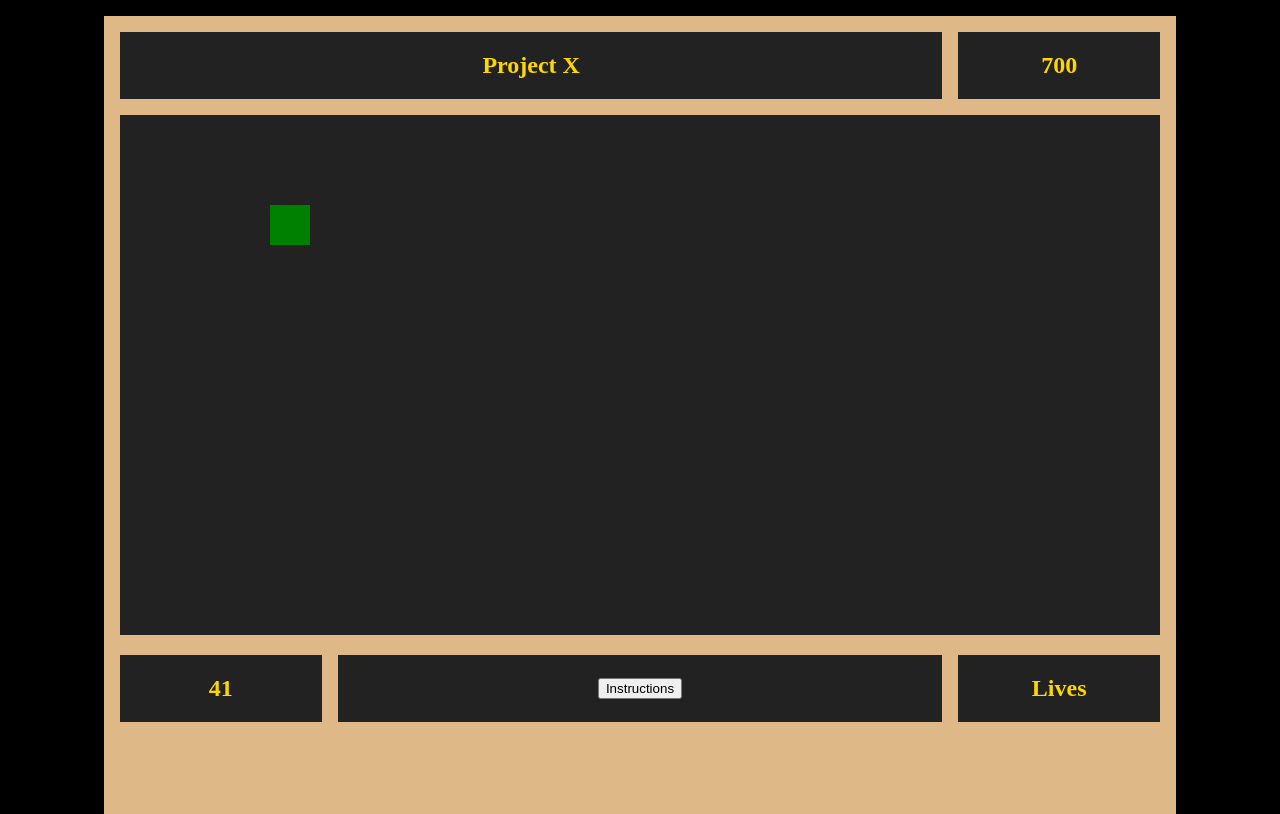
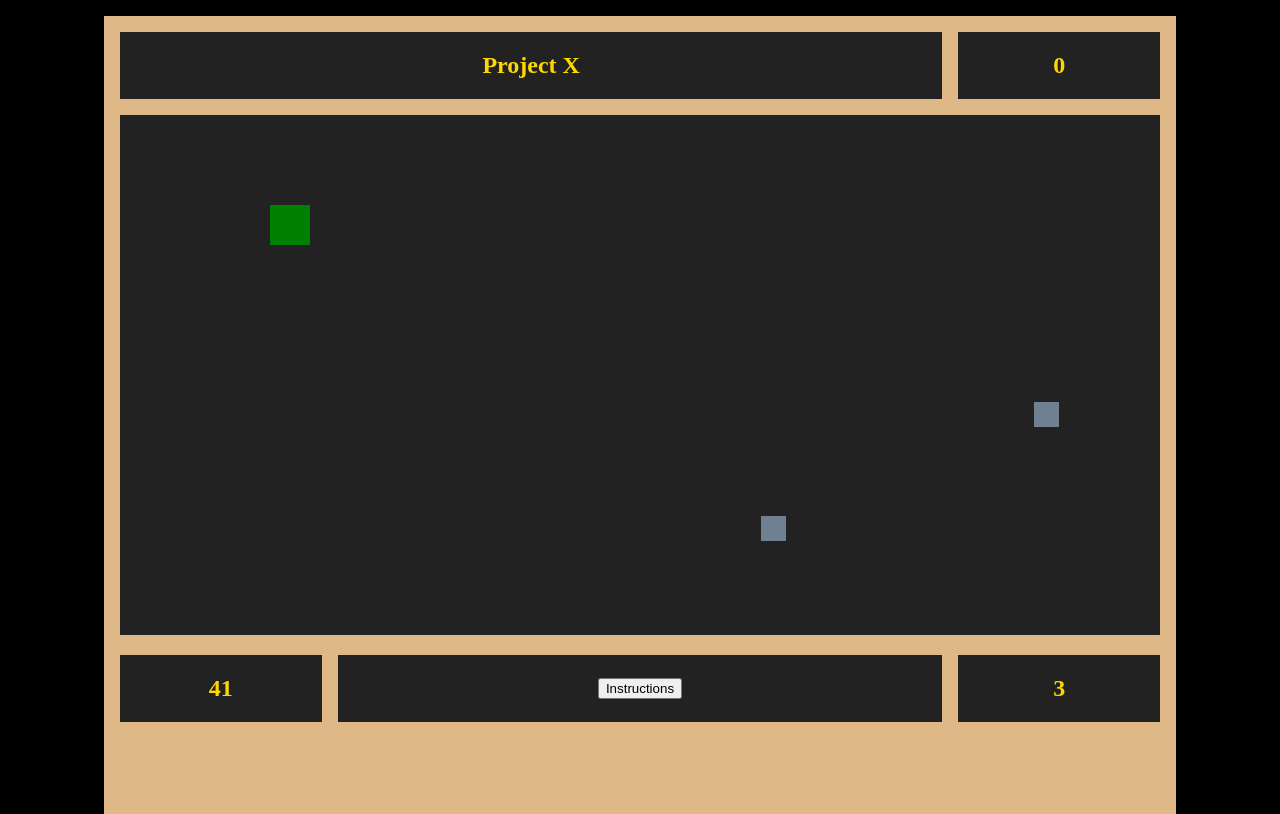
Before and after one commit to Ellehcim23/Continuance-game, a plain HTML site: page index.html in a window 1280 px wide. Drawn offline with Linux system fonts and the light colour scheme.

Commit message:
fix: fix bug affecting timing of functions

```diff
--- a/index.html
+++ b/index.html
@@ -14,10 +14,11 @@
         <aside id="top-c"><h2 id="score">0</h2></aside>
         <main>
             <canvas id="game"></canvas>
+
         </main>
         <aside id="b-left"><h2 id="timer">Time</h2></aside>
         <aside id="b-middle"><button id="instructions">Instructions</button></aside>
-        <aside id="b-right"><h2 id="lives">Lives</h2></aside>
+        <aside id="b-right"><h2 id="lives">3</h2></aside>
 
 
     </div>
--- a/js/app.js
+++ b/js/app.js
@@ -6,31 +6,21 @@ const instructions = document.getElementById('instructions');
 const ctx = game.getContext('2d');
 let mine1;
 let mine2;
-let mine3;
-let mine4;
-let mine5;
-let mine6;
-let mine7;
-let mine8;
+// let mine3;
+// let mine4;
 let soldier;
 
 window.addEventListener('DOMContentLoaded', () => {
-    mine1 = new Mine (10, 20, 'slategrey', 25, 25);
-    mine2 = new Mine (275, 20, 'slategrey', 25, 25);
-    mine3 = new Mine (10, 100, 'slategrey', 25, 25);
-    mine4 = new Mine (275, 100, 'slategrey', 25, 25);
-    mine5 = new Mine (400, 100, 'slategrey', 25, 25);
-    mine6 = new Mine (275, 200, 'slategrey', 25, 25);
-    mine7 = new Mine (275, 275, 'slategrey', 25, 25);
-    mine8 = new Mine (200, 300, 'slategrey', 25, 25);
-    soldier = new Soldier (150, 90, 'green', 40, 40);
+    mine1 = new Mine(10, 20, 'slategrey', 25, 25);
+    mine2 = new Mine(275, 20, 'slategrey', 25, 25);
+    // mine3 = new Mine(10, 100, 'slategrey', 25, 25);
+    // mine4 = new Mine(275, 100, 'slategrey', 25, 25);
+    soldier = new Soldier(150, 90, 'green', 40, 40);
 
-    const runGame = setInterval(gameLoop, 50);
-    //  mine1.render()
-    //  mine2.render()
-    //  mine3.render()
-    //  mine4.render()
-    //  soldier.render(); //These characters will be replaced with sprites or images and placed in gameLoop
+    const runGame = setInterval(gameLoop, 60);
+    const makeMines = setInterval(checkMine, 2000)
+
+
     const startTimer = setInterval(
         () => {
             if (secondsLeft <= 0) clearInterval(startTimer)
@@ -38,6 +28,9 @@ window.addEventListener('DOMContentLoaded', () => {
             timer.textContent = secondsLeft;
             secondsLeft -= 1
         }, 1000)
+
+
+    // const endGame = setInterval (setTimeout(runGame),1000);
 })
 
 document.addEventListener('keydown', moveSoldier);
@@ -79,9 +72,7 @@ class Soldier {
 }
 
 function moveSoldier(e) {
-    {
     console.log('movement: ', e.key);
-
     if (e.key === 'w' || e.key === 'ArrowUp') {
         soldier.y - 20 >= 0 ? (soldier.y -= 20) : null;
     } else if (e.key === 's' || e.key === 'ArrowDown') {
@@ -91,72 +82,47 @@ function moveSoldier(e) {
     } else if (e.key === 'd' || e.key === 'ArrowRight') {
         soldier.x + 20 <= game.width - soldier.width ? (soldier.x += 20) : null;
     }
-    }
+
 }
 
-function spawnMines () {
+function spawnMine() {
     mine1.alive = false;
-    mine2.alive = false;
-    mine3.alive = false;
-    mine4.alive = false;
-    mine5.alive = false;
-    mine6.alive = false;
-    mine7.alive = false;
-    mine8.alive = false;
-
-    setTimeout(function() {
+    // setInterval(function () {
     let randomX = Math.floor(Math.random() * (game.width - 25));
     let randomY = Math.floor(Math.random() * (game.height - 25));
     mine1 = new Mine(randomX, randomY, 'slategrey', 25, 25);
+}
+function spawnMine2() {
+    mine2.alive = false;
+    // setInterval(function () {
+    let randomX = Math.floor(Math.random() * (game.width - 25));
+    let randomY = Math.floor(Math.random() * (game.height - 25));
     mine2 = new Mine(randomX, randomY, 'slategrey', 25, 25);
-        mine3 = new Mine(randomX, randomY, 'slategrey', 25, 25);
-        mine4 = new Mine(randomX, randomY, 'slategrey', 25, 25);
-        mine5 = new Mine(randomX, randomY, 'slategrey', 25, 25);
-        mine6 = new Mine(randomX, randomY, 'slategrey', 25, 25);
-        mine7 = new Mine(randomX, randomY, 'slategrey', 25, 25);
-        mine8 = new Mine(randomX, randomY, 'slategrey', 25, 25);
-    }, 750)
 }
 
 function gameLoop() {
     ctx.clearRect(0, 0, game.width, game.height);
+    soldier.render();
+    mine1.alive = true
+    mine1.render();
+    mine2.alive = true
+    mine2.render();
+    // mine3.render();
+    // mine4.render();
+}
+
+function checkMine() {
     if (mine1.alive) {
         mine1.render();
-        let mine1Hit = detectHit(soldier,mine1);
+        let mine1Hit = detectHit(soldier, mine1);
     }
     if (mine2.alive) {
         mine2.render();
-        let mine2Hit = detectHit(soldier,mine2);
+        let mine2Hit = detectHit(soldier, mine2);
     }
-    if (mine3.alive) {
-        mine3.render();
-        let mine3Hit = detectHit(soldier,mine3);
-    }
-    if (mine4.alive) {
-        mine4.render();
-        let mine4Hit = detectHit(soldier,mine4);
-    }
-    if (mine5.alive) {
-        mine5.render();
-        let mine5Hit = detectHit(soldier,mine5);
-    }
-    if (mine6.alive) {
-        mine6.render();
-        let mine6Hit = detectHit(soldier,mine6);
-    }
-    if (mine7.alive) {
-        mine7.render();
-        let mine7Hit = detectHit(soldier,mine7);
-    }
-    if (mine8.alive) {
-        mine8.render();
-        let mine8Hit = detectHit(soldier,mine8);
-    }
- // should possibly check if soldier is alive. then spawn new mines
-    soldier.render();
 }
 
-
+// if there is a mine alive, keep it in game loop,
 
 function detectHit(player, opponent) {
     let hitTest = (
@@ -166,15 +132,20 @@ function detectHit(player, opponent) {
         player.x < opponent.x + opponent.width
     );
 
-    if (hitTest === false) {
-        let newScore = Number(score.textContent) + 100;
-        score.textContent = newScore;
-        return spawnMines();
-    } else if (hitTest * 3) {
+    if (hitTest) {
+        let soldierLives = Number(lives.textContent) - 1;
+        lives.textContent = soldierLives;
+        if (soldierLives === 0) {
             soldier.alive = false
+            //     // const endGame = setInterval(clearInterval(runGame), 10000);
+
+        }
+        // let finalScore = newScore + 0
         // pop up on screen that game is over and show score
+    } else if (hitTest === false) {
+        //     let newScore = Number(score.textContent) + 1; // if the timer is 0 set soldier alive to false.
+        //     score.textContent = newScore;
     }
-    else {
-        return false;
+    return spawnMine(), spawnMine2();
+
 }
-}
```
Lines whose indentation alone changed are shown as unchanged.
